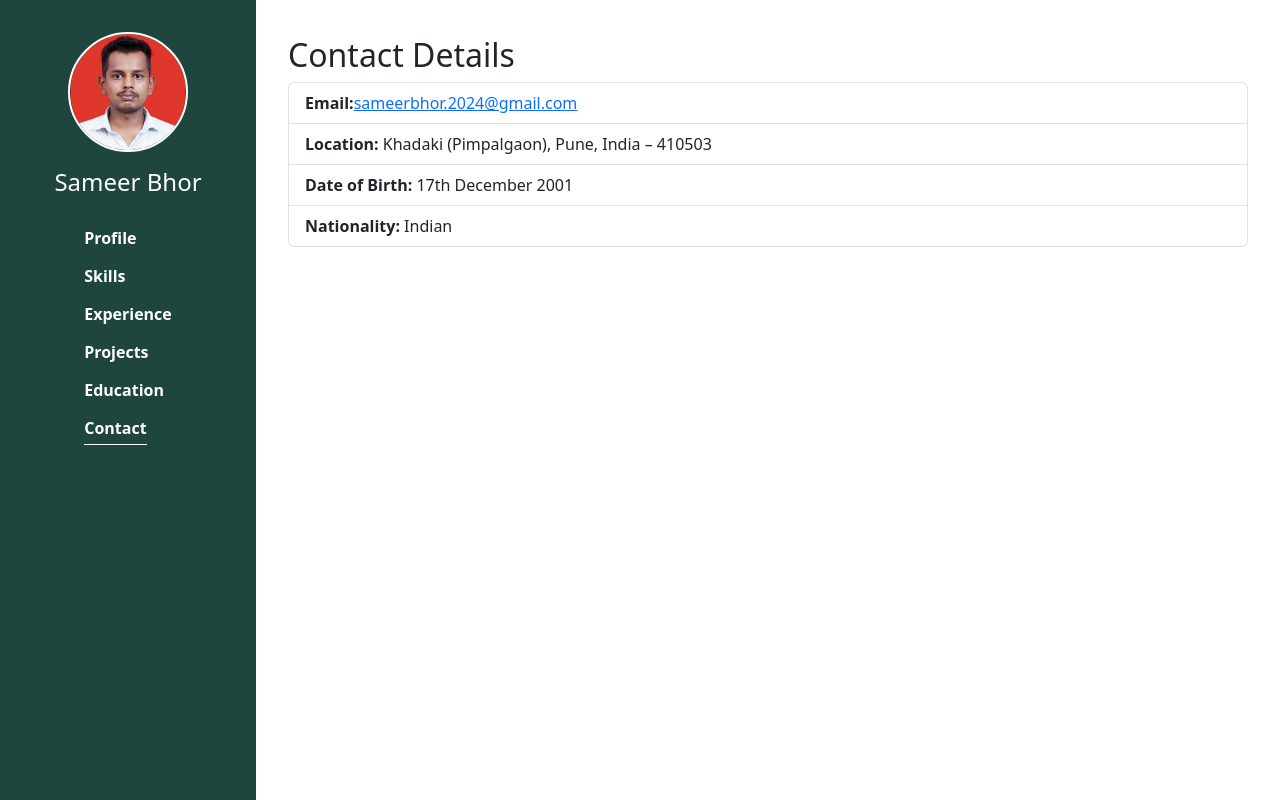
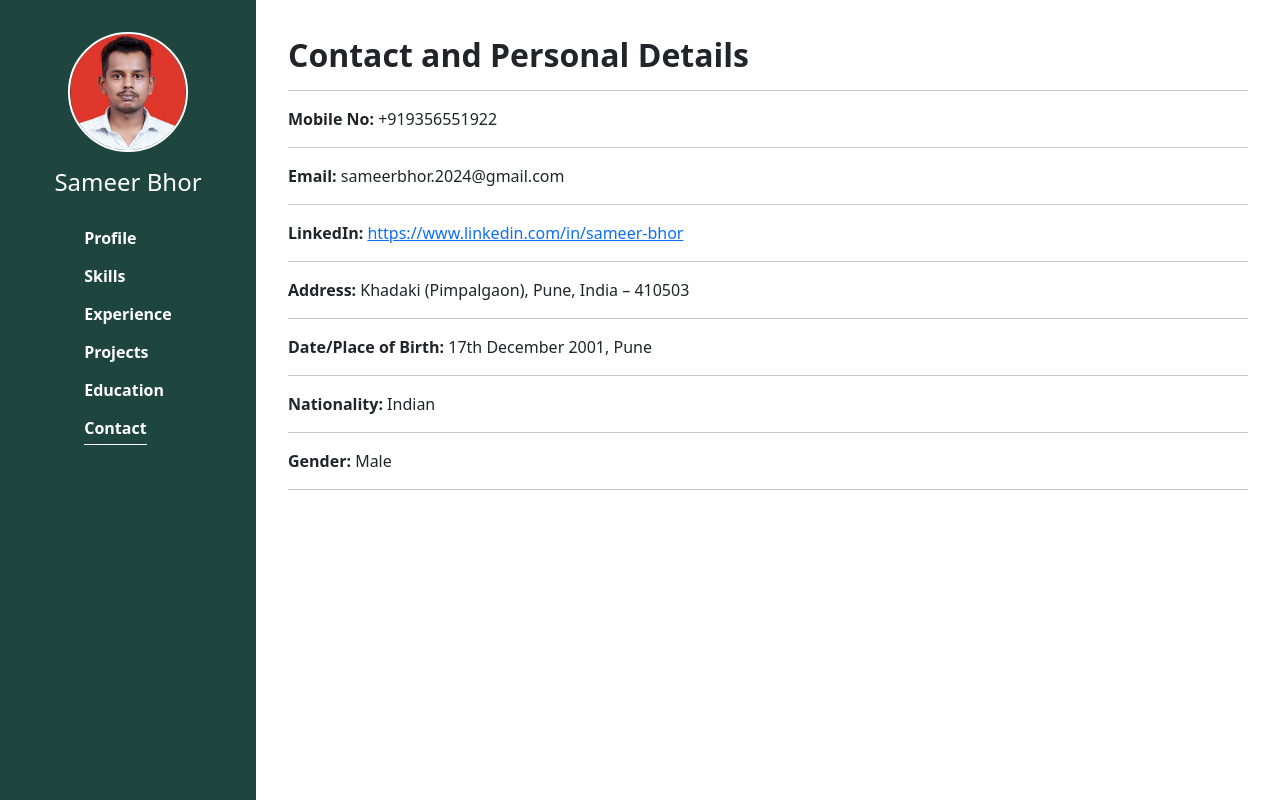
Before and after one commit to Sameerbhor17/portfolio, an Angular app: page /contact in a window 1280 px wide. Built offline with nearby package versions, Linux system fonts and the light colour scheme.

Commit message:
my-portfolio-app-contact-related-changes

```diff
--- a/src/app/components/contact/contact.html
+++ b/src/app/components/contact/contact.html
@@ -1,18 +1,25 @@
 <div class="container p-1r">
-  <h2>Contact Details</h2>
-  <ul class="list-group">
-    <li class="list-group-item">
-      <strong>Email:</strong>
-      <a href="mailto:sameerbhor.2024&#64;gmail.com">sameerbhor.2024&#64;gmail.com</a>
-    </li>
-    <li class="list-group-item">
-      <strong>Location:</strong> Khadaki (Pimpalgaon), Pune, India – 410503
-    </li>
-    <li class="list-group-item">
-      <strong>Date of Birth:</strong> 17th December 2001
-    </li>
-    <li class="list-group-item">
-      <strong>Nationality:</strong> Indian
-    </li>
-  </ul>
+  <h2>
+    <b>Contact and Personal Details</b>
+  </h2>
+
+  <hr>
+
+  <div>
+    <b>Mobile No: </b> +919356551922
+    <hr>
+    <b>Email: </b> sameerbhor.2024&#64;gmail.com
+    <hr>
+    <b>LinkedIn: </b>
+    <a href="https://www.linkedin.com/in/sameer-bhor-2257b7222/">https://www.linkedin.com/in/sameer-bhor</a>
+    <hr>
+    <b>Address: </b> Khadaki (Pimpalgaon), Pune, India – 410503
+    <hr>
+    <b>Date/Place of Birth: </b> 17th December 2001, Pune
+    <hr>
+    <b>Nationality: </b> Indian
+    <hr>
+    <b>Gender: </b> Male
+    <hr>
+  </div>
 </div>
--- a/src/app/components/education/education.html
+++ b/src/app/components/education/education.html
@@ -29,5 +29,4 @@
     <br>
     Percentage: 92.40%
   </p>
-  <hr>
 </div>
```
